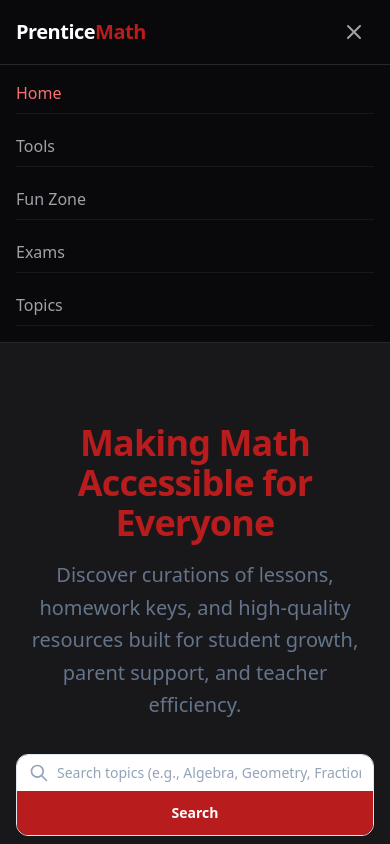
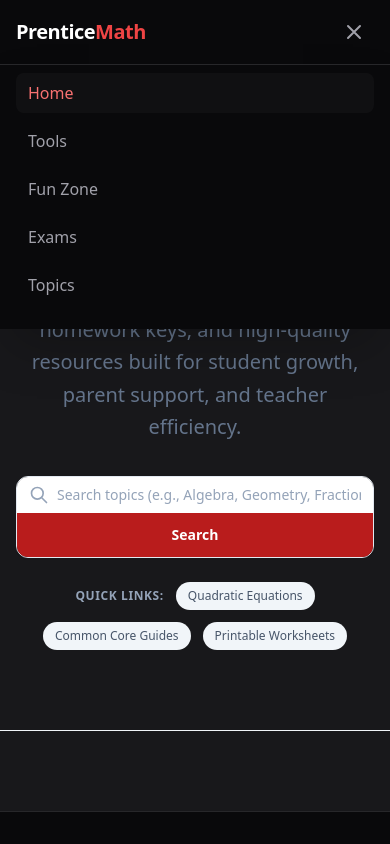
Before and after one commit to kaidecoder/didactic-umbrella, a React (Vite) app in the folder prenticemath-frontend/: page / in a window 390 px wide. Both pictures are taken after a click on the button "Toggle Navigation Menu". Shown: the top 844 px of the page. Built offline with nearby package versions, Linux system fonts and the light colour scheme.

Commit message:
fix header mobile rendering targets

```diff
--- a/prenticemath-frontend/src/components/Header.jsx
+++ b/prenticemath-frontend/src/components/Header.jsx
@@ -23,15 +23,15 @@
   }
 
   return (
-    <header className="bg-zinc-950 border-b border-zinc-800 sticky top-0 z-50">
-      <div className="max-w-7xl mx-auto px-4 h-16 flex items-center justify-between">
-        {/* --- BRAND LOGO (Resets to Home view on click, now with Red text) --- */}
+    <header className="bg-zinc-950 border-b border-zinc-800 sticky top-0 z-50 w-full">
+      <div className="max-w-7xl mx-auto px-4 h-16 flex items-center justify-between relative">
+        {/* --- BRAND LOGO --- */}
         <div
           onClick={onResetHome}
-          className="flex items-center space-x-2 cursor-pointer"
+          className="flex items-center space-x-2 cursor-pointer z-50"
         >
-          <span className="text-xl font-bold tracking-tight text-white">
-            Prentice<span className="text-red-700">Math</span>
+          <span className="text-xl font-bold tracking-tight text-white select-none">
+            Prentice<span className="text-red-500">Math</span>
           </span>
         </div>
 
@@ -39,44 +39,45 @@
         <nav className="hidden md:flex items-center space-x-6">
           <button
             onClick={onResetHome}
-            className={`transition ${isHomeActive ? "text-red-700 font-medium" : "text-zinc-400 hover:text-zinc-200"}`}
+            className={`transition ${isHomeActive ? "text-red-400 font-medium" : "text-zinc-400 hover:text-zinc-200"}`}
           >
             Home
           </button>
           <button
             onClick={onToggleTools}
-            className={`transition ${isToolsOpen ? "text-red-700 font-medium" : "text-zinc-400 hover:text-zinc-200"}`}
+            className={`transition ${isToolsOpen ? "text-red-400 font-medium" : "text-zinc-400 hover:text-zinc-200"}`}
           >
             Tools
           </button>
           <button
             onClick={onToggleFun}
-            className={`transition ${isFunOpen ? "text-red-700 font-medium" : "text-zinc-400 hover:text-zinc-200"}`}
+            className={`transition ${isFunOpen ? "text-red-400 font-medium" : "text-zinc-400 hover:text-zinc-200"}`}
           >
             Fun Zone
           </button>
           <button
             onClick={onToggleExams}
-            className={`transition ${isExamsOpen ? "text-red-700 font-medium" : "text-zinc-400 hover:text-zinc-200"}`}
+            className={`transition ${isExamsOpen ? "text-red-400 font-medium" : "text-zinc-400 hover:text-zinc-200"}`}
           >
             Exams
           </button>
           <button
             onClick={onToggleTopics}
-            className={`transition ${isTopicsOpen ? "text-red-700 font-medium" : "text-zinc-400 hover:text-zinc-200"}`}
+            className={`transition ${isTopicsOpen ? "text-red-400 font-medium" : "text-zinc-400 hover:text-zinc-200"}`}
           >
             Topics
           </button>
         </nav>
 
-        {/* --- HAMBURGER BUTTON --- */}
+        {/* --- FIXED HAMBURGER BUTTON --- */}
         <button
           onClick={() => setIsMobileMenuOpen(!isMobileMenuOpen)}
-          className="md:hidden p-2 rounded-md text-zinc-400 hover:text-white hover:bg-zinc-900 focus:outline-none"
+          className="flex md:hidden items-center justify-center p-2 rounded-xl text-zinc-400 hover:text-white hover:bg-zinc-900/60 focus:outline-none transition z-50"
+          aria-label="Toggle Navigation Menu"
         >
           {isMobileMenuOpen ? (
             <svg
-              className="h-6 w-6"
+              className="h-6 w-6 block"
               fill="none"
               viewBox="0 0 24 24"
               stroke="currentColor"
@@ -90,7 +91,7 @@
             </svg>
           ) : (
             <svg
-              className="h-6 w-6"
+              className="h-6 w-6 block"
               fill="none"
               viewBox="0 0 24 24"
               stroke="currentColor"
@@ -106,36 +107,36 @@
         </button>
       </div>
 
-      {/* --- MOBILE DRAWER DROPDOWN --- */}
+      {/* --- FIXED MOBILE DRAWER DROPDOWN --- */}
       {isMobileMenuOpen && (
-        <div className="md:hidden bg-zinc-950 border-t border-zinc-800 px-4 pt-2 pb-4 space-y-3 flex flex-col">
+        <div className="md:hidden bg-zinc-950 border-t border-zinc-800 px-4 pt-2 pb-6 space-y-2 flex flex-col w-full shadow-2xl absolute left-0 top-16 z-40">
           <button
             onClick={() => handleNavClick(onResetHome)}
-            className={`text-left py-2 border-b border-zinc-900 ${isHomeActive ? "text-red-400" : "text-zinc-400"}`}
+            className={`text-left py-2 px-3 rounded-lg ${isHomeActive ? "text-red-400 bg-zinc-900/50" : "text-zinc-400"}`}
           >
             Home
           </button>
           <button
             onClick={() => handleNavClick(onToggleTools)}
-            className={`text-left py-2 border-b border-zinc-900 ${isToolsOpen ? "text-red-400" : "text-zinc-400"}`}
+            className={`text-left py-2 px-3 rounded-lg ${isToolsOpen ? "text-red-400 bg-zinc-900/50" : "text-zinc-400"}`}
           >
             Tools
           </button>
           <button
             onClick={() => handleNavClick(onToggleFun)}
-            className={`text-left py-2 border-b border-zinc-900 ${isFunOpen ? "text-red-400" : "text-zinc-400"}`}
+            className={`text-left py-2 px-3 rounded-lg ${isFunOpen ? "text-red-400 bg-zinc-900/50" : "text-zinc-400"}`}
           >
             Fun Zone
           </button>
           <button
             onClick={() => handleNavClick(onToggleExams)}
-            className={`text-left py-2 border-b border-zinc-900 ${isExamsOpen ? "text-red-400" : "text-zinc-400"}`}
+            className={`text-left py-2 px-3 rounded-lg ${isExamsOpen ? "text-red-400 bg-zinc-900/50" : "text-zinc-400"}`}
           >
             Exams
           </button>
           <button
             onClick={() => handleNavClick(onToggleTopics)}
-            className={`text-left py-2 border-b border-zinc-900 ${isTopicsOpen ? "text-red-700" : "text-zinc-400"}`}
+            className={`text-left py-2 px-3 rounded-lg ${isTopicsOpen ? "text-red-400 bg-zinc-900/50" : "text-zinc-400"}`}
           >
             Topics
           </button>
```
